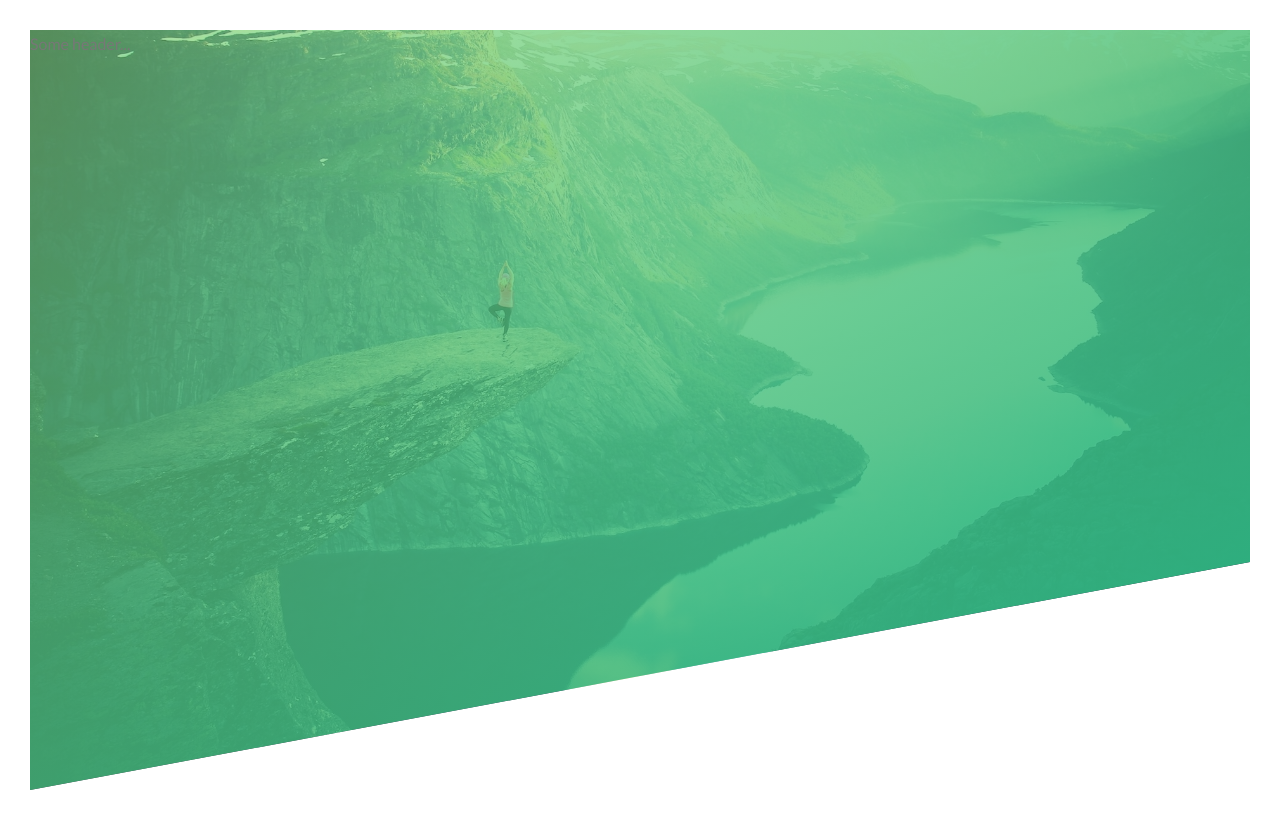
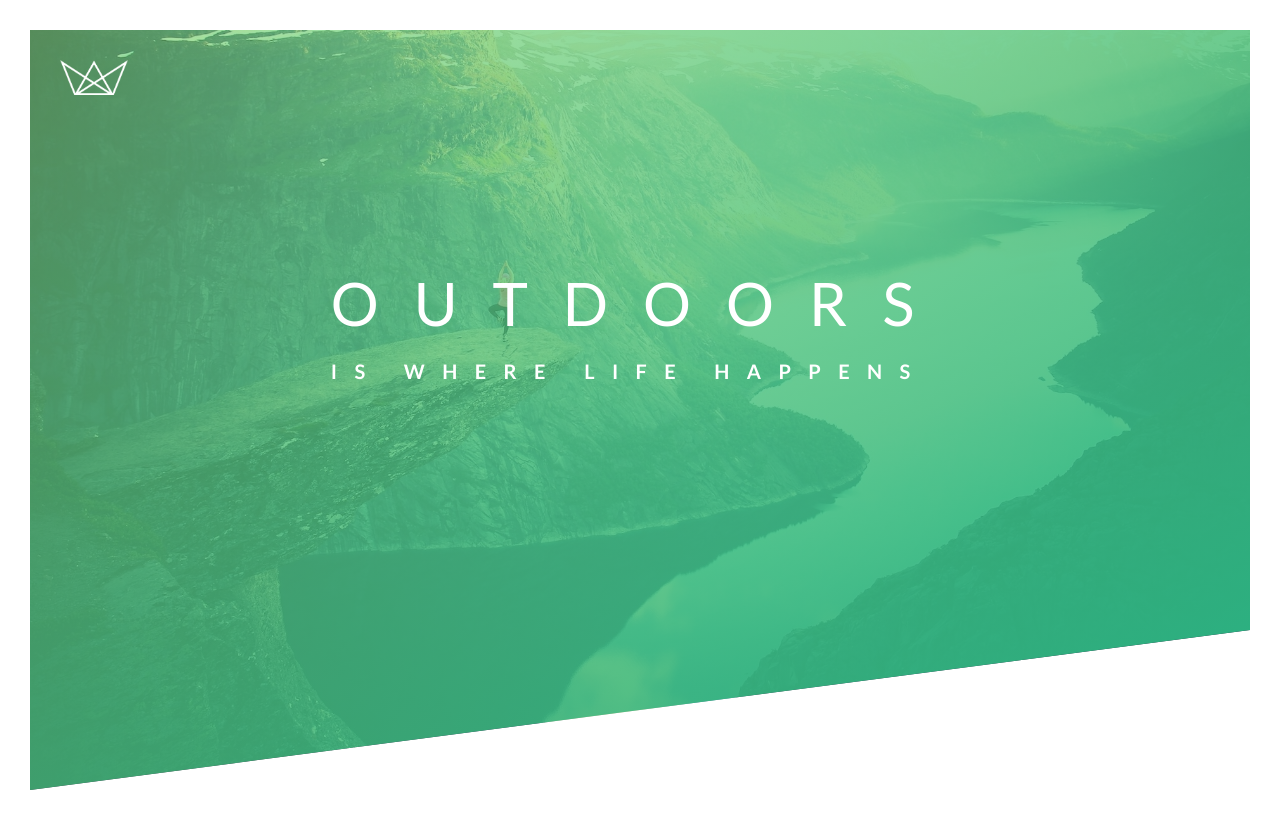
Before and after one commit to Mariam-Senzia/natours, a plain HTML site: page index.html in a window 1280 px wide. Drawn offline with Linux system fonts and the light colour scheme.

Commit message:
Add hero section with basic styling

```diff
--- a/css/style.css
+++ b/css/style.css
@@ -32,5 +32,79 @@
     url("../img/hero.jpg");
   background-size: cover;
   background-position: top;
-  clip-path: polygon(0 0, 100% 0, 100% 70%, 0 100%);
+  clip-path: polygon(0 0, 100% 0, 100% 75vh, 0 100%);
 }
+
+.logo-box {
+  position: absolute;
+  top: 60px;
+  left: 60px;
+}
+
+.logo {
+  height: 35px;
+}
+
+.text-box {
+  position: absolute;
+  top: 40%;
+  left: 50%;
+  transform: translate(-50%, -50%);
+}
+
+.heading-primary {
+  color: #fff;
+  text-transform: uppercase;
+
+  backface-visibility: hidden;
+}
+
+.heading-primary-main {
+  display: block;
+  font-size: 60px;
+  font-weight: 400;
+  letter-spacing: 35px;
+
+  animation: moveInLeft 1s ease-out;
+}
+
+.heading-primary-sub {
+  display: block;
+  font-size: 20px;
+  font-weight: 700;
+  letter-spacing: 17.4px;
+
+  animation: moveInRight 1s ease-out;
+}
+
+@keyframes moveInLeft {
+  0% {
+    opacity: 0;
+    transform: translateX(-100%);
+  }
+
+  80% {
+    transform: translateX(10px);
+  }
+
+  100% {
+    opacity: 1;
+    transform: translateX(0);
+  }
+}
+
+@keyframes moveInRight {
+  0% {
+    opacity: 0;
+    transform: translateX(100%);
+  }
+
+  80% {
+    transform: translateX(-10px);
+  }
+
+  100% {
+    opacity: 1;
+    transform: translateX(0);
+  }
+}
--- a/index.html
+++ b/index.html
@@ -18,6 +18,17 @@
     <title>Natours | Exciting tours for adventurous people</title>
   </head>
   <body>
-    <header class="header">Some header...</header>
+    <header class="header">
+      <div class="logo-box">
+        <img src="./img/logo-white.png" alt="Logo" class="logo" />
+      </div>
+
+      <div class="text-box">
+        <h1 class="heading-primary">
+          <span class="heading-primary-main">Outdoors</span>
+          <span class="heading-primary-sub">is where life happens</span>
+        </h1>
+      </div>
+    </header>
   </body>
 </html>
```
